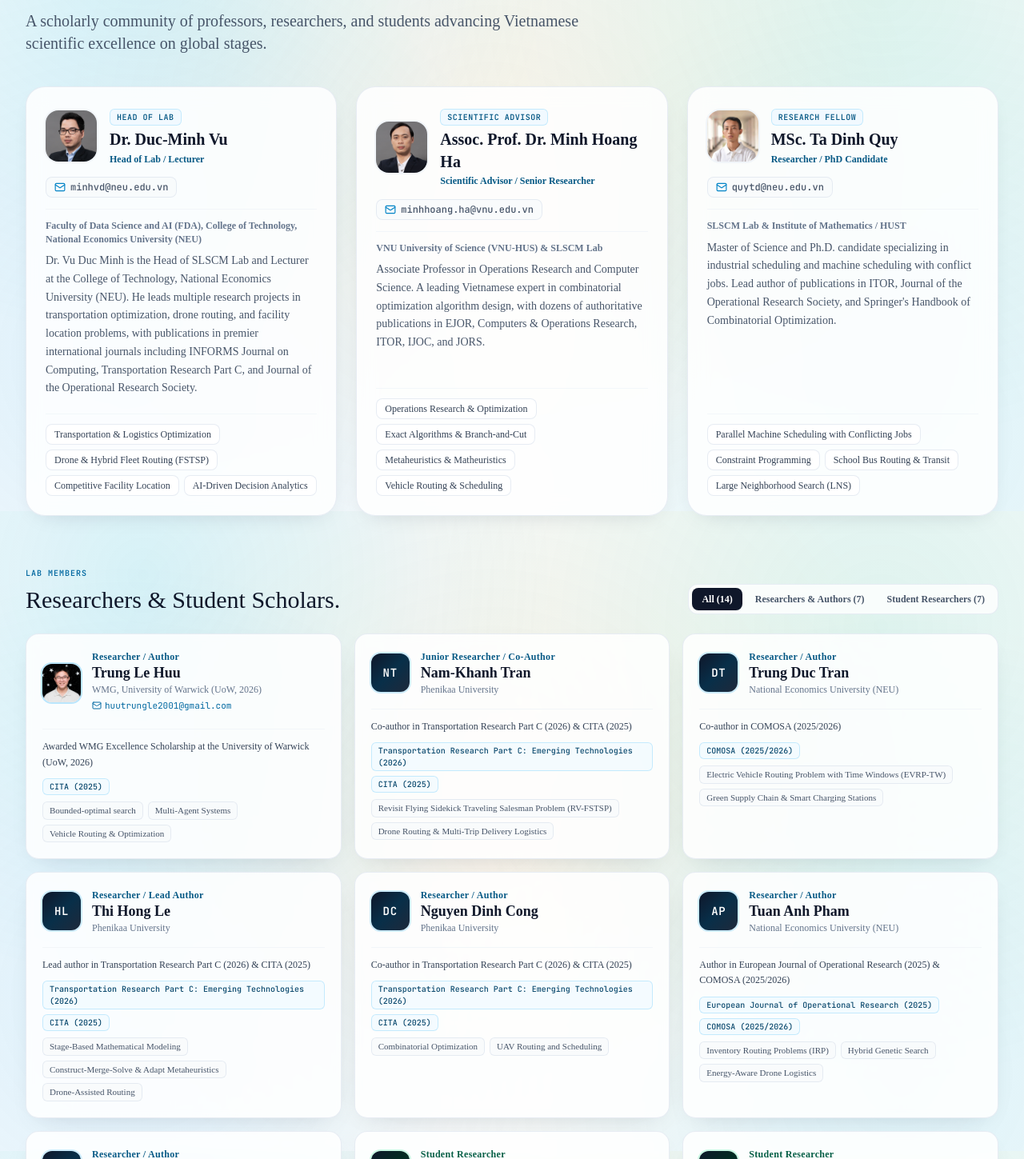
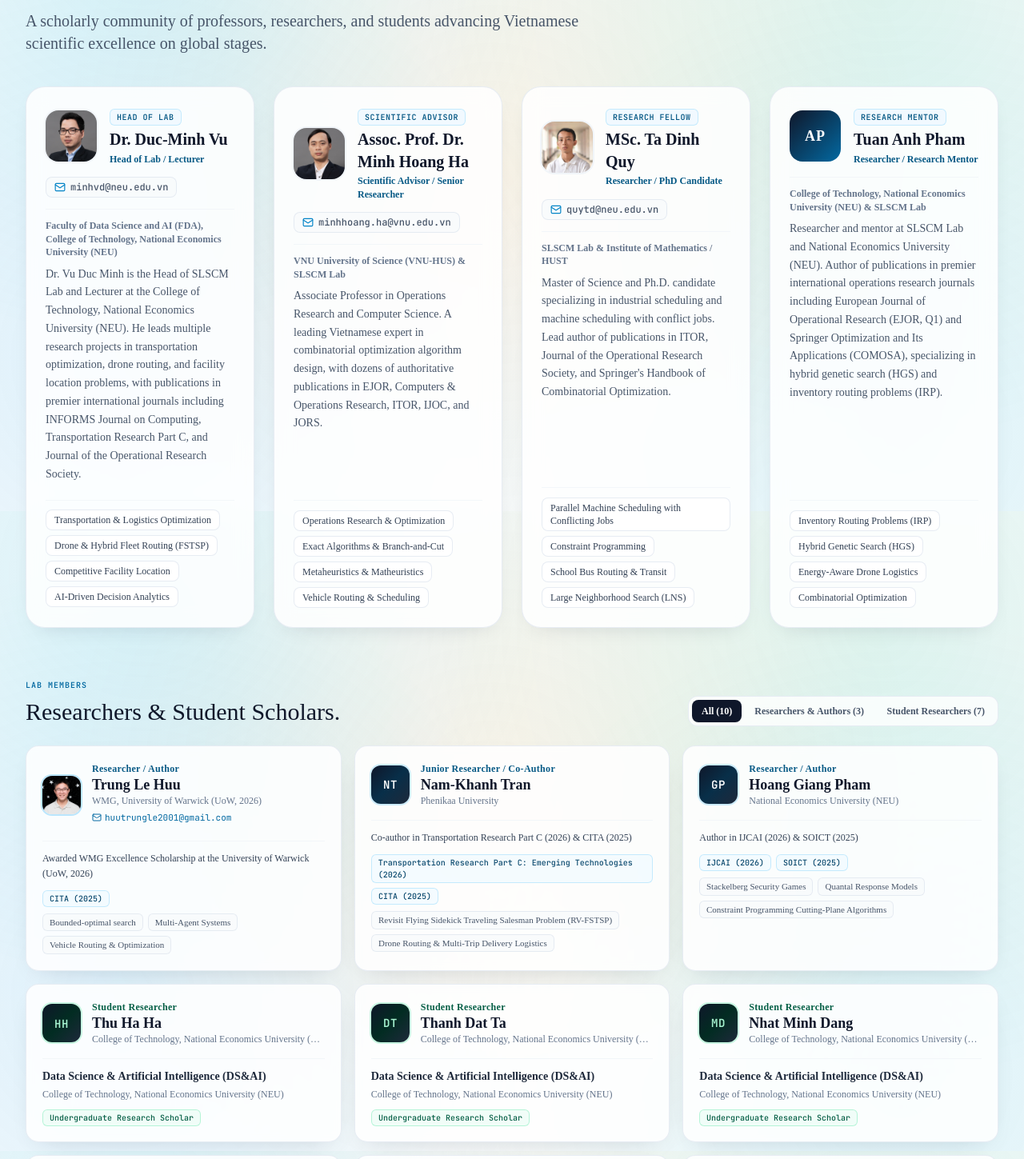
Before and after one commit to slscm-lab/slscm-lab.github.io, a React (Vite) app: page / in a window 1280 px wide. Shown: the part 7361-8810 px from the top of the page at 80% size. Built offline with nearby package versions, Linux system fonts and the light colour scheme; a web font is replaced by a local one.

Commit message:
refactor(people): move Pham Tuan Anh to Mentorship and remove Le Thi Hong, Nguyen Dinh Cong, Tran Trung Duc from Researchers

```diff
--- a/src/App.tsx
+++ b/src/App.tsx
@@ -598,17 +598,17 @@ function PeopleAndLife() {
             title="Rigorous in mentorship, borderless in trajectory."
             text="A scholarly community of professors, researchers, and students advancing Vietnamese scientific excellence on global stages."
           />
-          <div className="mt-10 grid gap-6 grid-cols-1 md:grid-cols-2 lg:grid-cols-3">
+          <div className="mt-10 grid gap-6 grid-cols-1 md:grid-cols-2 lg:grid-cols-2 xl:grid-cols-4">
             {people.leadership_and_faculty.map((person, index) => {
               const name = person.name_en || person.name;
               const title = person.title_en || person.title_vi;
               const affiliation = person.affiliation_en || person.affiliation_vi;
               const bio = person.bio_en || person.bio_vi;
-              const roleLabel = index === 0
+              const roleLabel = (person as { role_badge?: string }).role_badge || (index === 0
                 ? 'HEAD OF LAB'
                 : index === 1
                 ? 'SCIENTIFIC ADVISOR'
-                : 'RESEARCH FELLOW';
+                : 'RESEARCH FELLOW');
 
               return (
                 <article
@@ -624,8 +624,8 @@ function PeopleAndLife() {
                           className="h-16 w-16 rounded-2xl object-cover ring-2 ring-slate-100 shadow-sm shrink-0"
                         />
                       ) : (
-                        <div className="grid h-16 w-16 place-items-center rounded-2xl bg-gradient-to-br from-slate-900 to-sky-700 font-editorial text-2xl text-white shrink-0">
-                          {name.split(' ').slice(-1)[0][0]}
+                        <div className="grid h-16 w-16 place-items-center rounded-2xl bg-gradient-to-br from-slate-900 to-sky-700 font-editorial text-lg font-bold text-white shrink-0 tracking-wider">
+                          {getMemberInitials(name)}
                         </div>
                       )}
                       <div className="min-w-0 flex-1">
--- a/src/data/slscm_people.json
+++ b/src/data/slscm_people.json
@@ -57,6 +57,27 @@
       "bio_vi": "Thạc sĩ, nghiên cứu sinh chuyên sâu về tối ưu hóa lập lịch công nghiệp và điều độ máy móc có xung đột, tác giả chính của các công trình công bố trên ITOR, Journal of the Operational Research Society và Handbook of Combinatorial Optimization (Springer Nature).",
       "avatar": "/assets/images/people/ta_dinh_quy.jpg",
       "bio_en": "Master of Science and Ph.D. candidate specializing in industrial scheduling and machine scheduling with conflict jobs. Lead author of publications in ITOR, Journal of the Operational Research Society, and Springer's Handbook of Combinatorial Optimization."
+    },
+    {
+      "id": "pham-tuan-anh",
+      "name": "Phạm Tuấn Anh",
+      "name_en": "Tuan Anh Pham",
+      "title_vi": "Nghiên cứu viên / Cố vấn nghiên cứu",
+      "title_en": "Researcher / Research Mentor",
+      "role_badge": "RESEARCH MENTOR",
+      "affiliation_vi": "Trường Công nghệ, Đại học Kinh tế Quốc dân (NEU) & SLSCM Lab",
+      "affiliation_en": "College of Technology, National Economics University (NEU) & SLSCM Lab",
+      "email": "",
+      "office": "P1613, Tòa nhà A1, Đại học Kinh tế Quốc dân – 207 Giải Phóng, Hà Nội",
+      "research_interests": [
+        "Inventory Routing Problems (IRP)",
+        "Hybrid Genetic Search (HGS)",
+        "Energy-Aware Drone Logistics",
+        "Combinatorial Optimization"
+      ],
+      "bio_vi": "Nghiên cứu viên tại SLSCM Lab và Đại học Kinh tế Quốc dân (NEU). Tác giả của các công trình công bố trên các tạp chí vận trù học danh tiếng quốc tế như European Journal of Operational Research (EJOR, Q1) và Springer Optimization and Its Applications (COMOSA), chuyên sâu về các thuật toán tìm kiếm di truyền lai ghép (HGS) và bài toán quản lý tồn kho - định tuyến (IRP).",
+      "avatar": "",
+      "bio_en": "Researcher and mentor at SLSCM Lab and National Economics University (NEU). Author of publications in premier international operations research journals including European Journal of Operational Research (EJOR, Q1) and Springer Optimization and Its Applications (COMOSA), specializing in hybrid genetic search (HGS) and inventory routing problems (IRP)."
     }
   ],
   "young_researchers_and_authors": [
@@ -99,87 +120,6 @@
       "research_interests": [
         "Revisit Flying Sidekick Traveling Salesman Problem (RV-FSTSP)",
         "Drone Routing & Multi-Trip Delivery Logistics"
-      ]
-    },
-    {
-      "id": "tran-trung-duc",
-      "name": "Trần Trung Đức",
-      "name_en": "Trung Duc Tran",
-      "role_vi": "Nghiên cứu viên / Tác giả",
-      "role_en": "Researcher / Author",
-      "current_status_vi": "Đồng tác giả công bố trên COMOSA (2025/2026)",
-      "current_status_en": "Co-author in COMOSA (2025/2026)",
-      "affiliation": "National Economics University (NEU)",
-      "affiliation_en": "National Economics University (NEU)",
-      "email": "",
-      "featured_publications": [
-        "COMOSA (2025/2026)"
-      ],
-      "research_interests": [
-        "Electric Vehicle Routing Problem with Time Windows (EVRP-TW)",
-        "Green Supply Chain & Smart Charging Stations"
-      ]
-    },
-    {
-      "id": "le-thi-hong",
-      "name": "Lê Thị Hồng",
-      "name_en": "Thi Hong Le",
-      "role_vi": "Nghiên cứu viên / Tác giả chính",
-      "role_en": "Researcher / Lead Author",
-      "current_status_vi": "Tác giả chính công bố trên Transportation Research Part C (2026) & CITA (2025)",
-      "current_status_en": "Lead author in Transportation Research Part C (2026) & CITA (2025)",
-      "affiliation": "Phenikaa University",
-      "affiliation_en": "Phenikaa University",
-      "email": "",
-      "featured_publications": [
-        "Transportation Research Part C: Emerging Technologies (2026)",
-        "CITA (2025)"
-      ],
-      "research_interests": [
-        "Stage-Based Mathematical Modeling",
-        "Construct-Merge-Solve & Adapt Metaheuristics",
-        "Drone-Assisted Routing"
-      ]
-    },
-    {
-      "id": "nguyen-dinh-cong",
-      "name": "Nguyễn Đình Công",
-      "name_en": "Nguyen Dinh Cong",
-      "role_vi": "Nghiên cứu viên / Tác giả",
-      "role_en": "Researcher / Author",
-      "current_status_vi": "Đồng tác giả công bố trên Transportation Research Part C (2026) & CITA (2025)",
-      "current_status_en": "Co-author in Transportation Research Part C (2026) & CITA (2025)",
-      "affiliation": "Phenikaa University",
-      "affiliation_en": "Phenikaa University",
-      "email": "",
-      "featured_publications": [
-        "Transportation Research Part C: Emerging Technologies (2026)",
-        "CITA (2025)"
-      ],
-      "research_interests": [
-        "Combinatorial Optimization",
-        "UAV Routing and Scheduling"
-      ]
-    },
-    {
-      "id": "pham-tuan-anh",
-      "name": "Phạm Tuấn Anh",
-      "name_en": "Tuan Anh Pham",
-      "role_vi": "Nghiên cứu viên / Tác giả",
-      "role_en": "Researcher / Author",
-      "current_status_vi": "Tác giả công bố trên European Journal of Operational Research (2025) & COMOSA (2025/2026)",
-      "current_status_en": "Author in European Journal of Operational Research (2025) & COMOSA (2025/2026)",
-      "affiliation": "National Economics University (NEU)",
-      "affiliation_en": "National Economics University (NEU)",
-      "email": "",
-      "featured_publications": [
-        "European Journal of Operational Research (2025)",
-        "COMOSA (2025/2026)"
-      ],
-      "research_interests": [
-        "Inventory Routing Problems (IRP)",
-        "Hybrid Genetic Search",
-        "Energy-Aware Drone Logistics"
       ]
     },
     {
```
